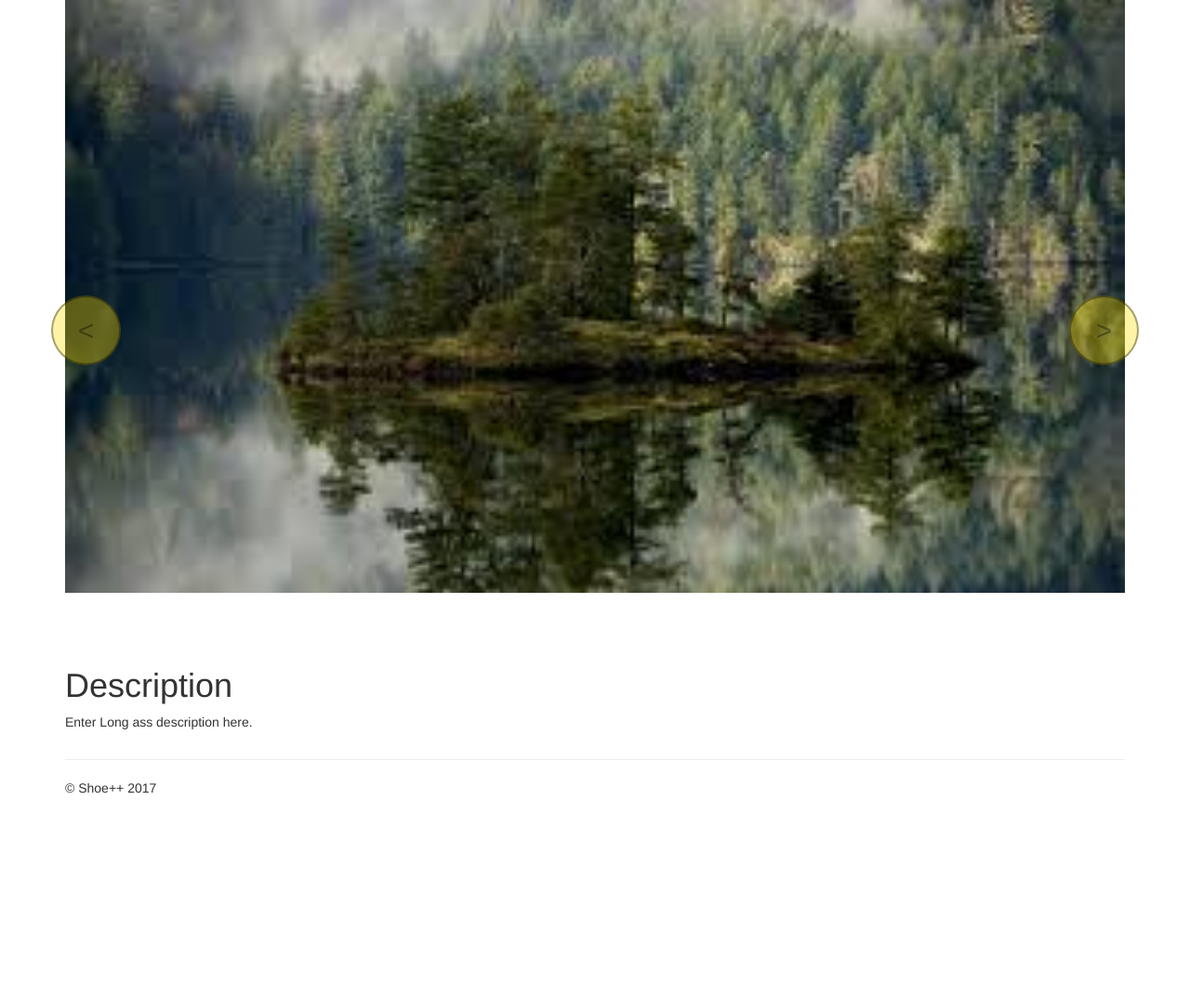
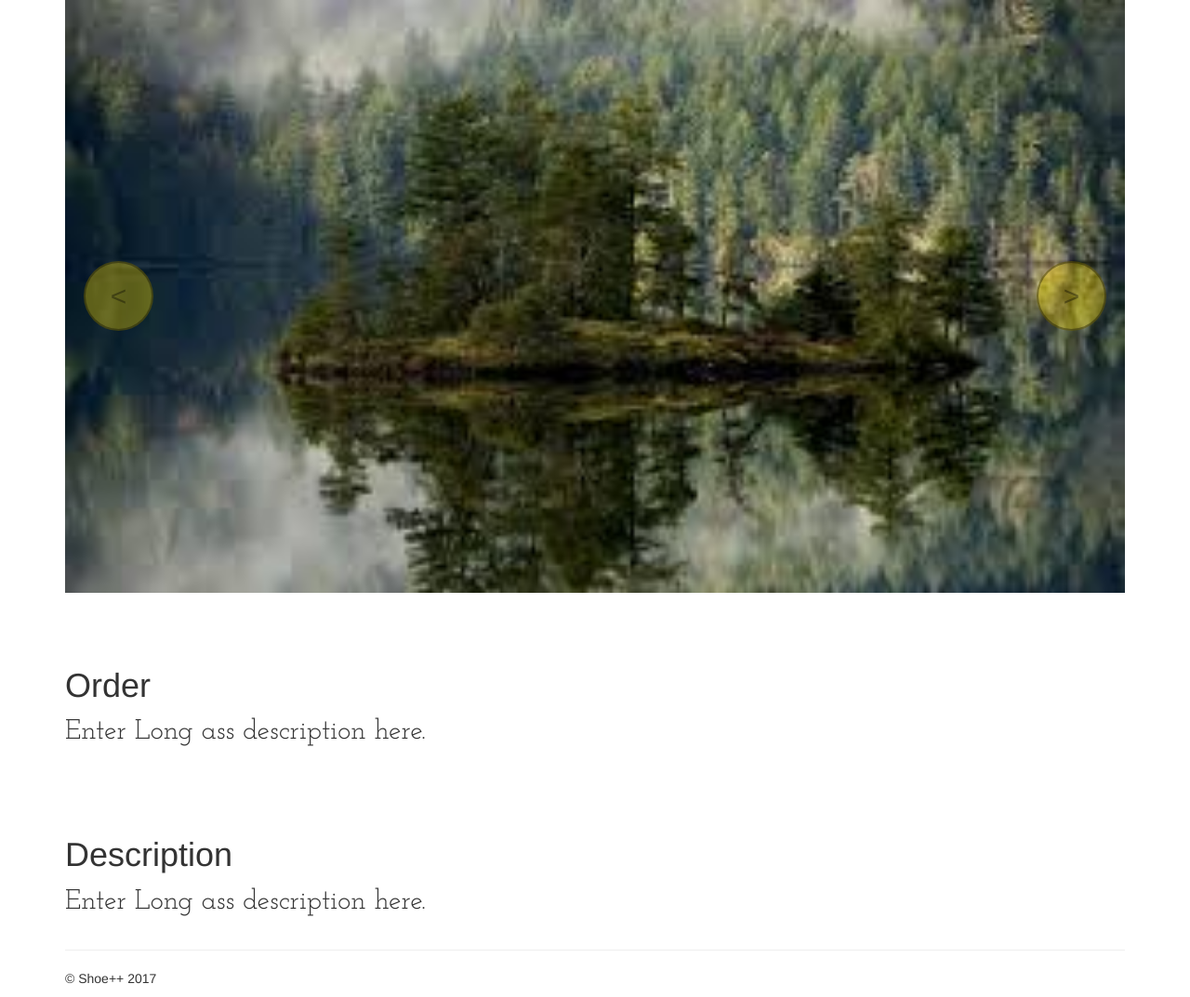
Before and after one commit to banujan59/htdocs, a PHP site: page /product.php in a window 1280 px wide. Shown: the part 329-1402 px from the top of the page at 93% size. Before the commit the page ends 1183 px from the top, so only its background shows below. Run offline with PHP 8.4, Linux system fonts and the light colour scheme.

Commit message:
Update slide show buttons
These buttons are now centered with the  image

```diff
--- a/css/product.css
+++ b/css/product.css
@@ -2,7 +2,7 @@
 {
 	position: absolute;
 	top: 50%;
-	margin-bottom: -37.5px;
+	margin-top: -37.5px;
 
 	width: 75px;
 	height: 75px;
@@ -30,11 +30,13 @@
 #backButton
 {
 	left: 0%;
+	margin-left: 20px;
 }
 
 #nextButton
 {
 	right: 0%;
+	margin-right: 20px;
 }
 
 .photoBox
--- a/css/style.css
+++ b/css/style.css
@@ -87,7 +87,7 @@ nav ul li a:hover
 /* Other */
 .plusplusHeader, .plusplusSubHeader
 {
-	font-family: 'Satisfy', cursive;
+	font-family: 'Josefin Slab', serif;
 	letter-spacing: 5px;
 }
 
--- a/product.php
+++ b/product.php
@@ -54,9 +54,26 @@
 			</div> <!-- End row -->
 			<div class="row">
 				<div class="col-md-12">
-					<div class="photoBox"><img width="100%;" src="images/1.jpg"/></div>
-					<div id="backButton" class="photoNavButton">&lt;</div>
-					<div id="nextButton" class="photoNavButton">&gt;</div>
+					<div class="photoBox">
+						<img width="100%;" src="images/1.jpg"/>
+						<div id="backButton" class="photoNavButton">&lt;</div>
+						<div id="nextButton" class="photoNavButton">&gt;</div>
+					</div>
+				</div>
+			</div> <!-- End row -->
+			<div class="row">
+				<br/><br/><br/>
+				<div class="col-md-3">
+					<header>
+						<h1>Order</h1>
+					</header>
+				</div>
+			</div> <!-- End row -->
+			<div class="row">
+				<div class="col-md-12">
+					<p class="plusplusText">
+						Enter Long ass description here.
+					</p>
 				</div>
 			</div> <!-- End row -->
 			<div class="row">
@@ -69,7 +86,7 @@
 			</div> <!-- End row -->
 			<div class="row">
 				<div class="col-md-12">
-					<p>
+					<p class="plusplusText">
 						Enter Long ass description here.
 					</p>
 				</div>
```
